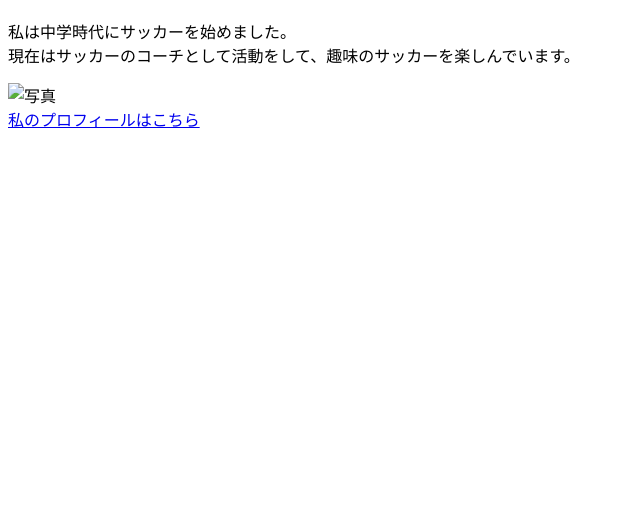
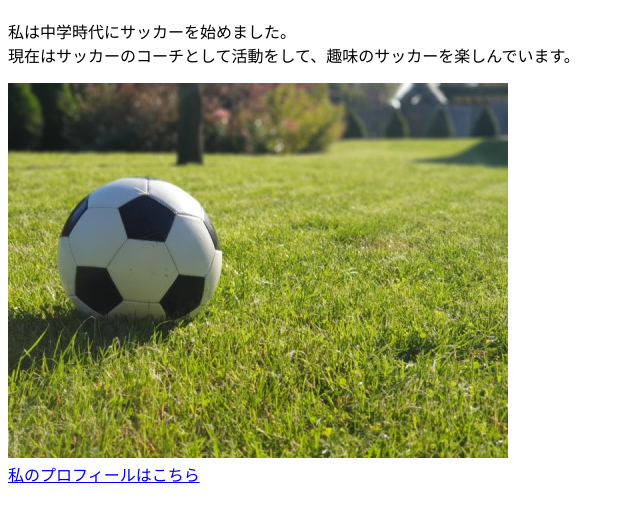
Before and after one commit to AikaTakezawa-810/html-css-basic-kadai, a plain HTML site: page kadai_005/html.html in a window 1280 px wide. Shown: the part 70-592 px from the top of the page, without its empty margins (0-640 px from the left). Drawn offline with Linux system fonts and the light colour scheme.

Commit message:
kadai-008ファイルを追加

```diff
--- a/kadai_005/html.html
+++ b/kadai_005/html.html
@@ -12,7 +12,7 @@
         <main>
            <p>私は中学時代にサッカーを始めました。<br>現在はサッカーのコーチとして活動をして、趣味のサッカーを楽しんでいます。</p>
         </main>
-        <img src="images/sample.jpg." alt="写真"><br>
+        <img src="images/sample.jpg" alt="写真"><br>
         <a href="https://x.com/samuraijuku">私のプロフィールはこちら</a>
     </body>
 </html>
```
Also changed, not shown: 第5章課題_私の趣味.png (added).
